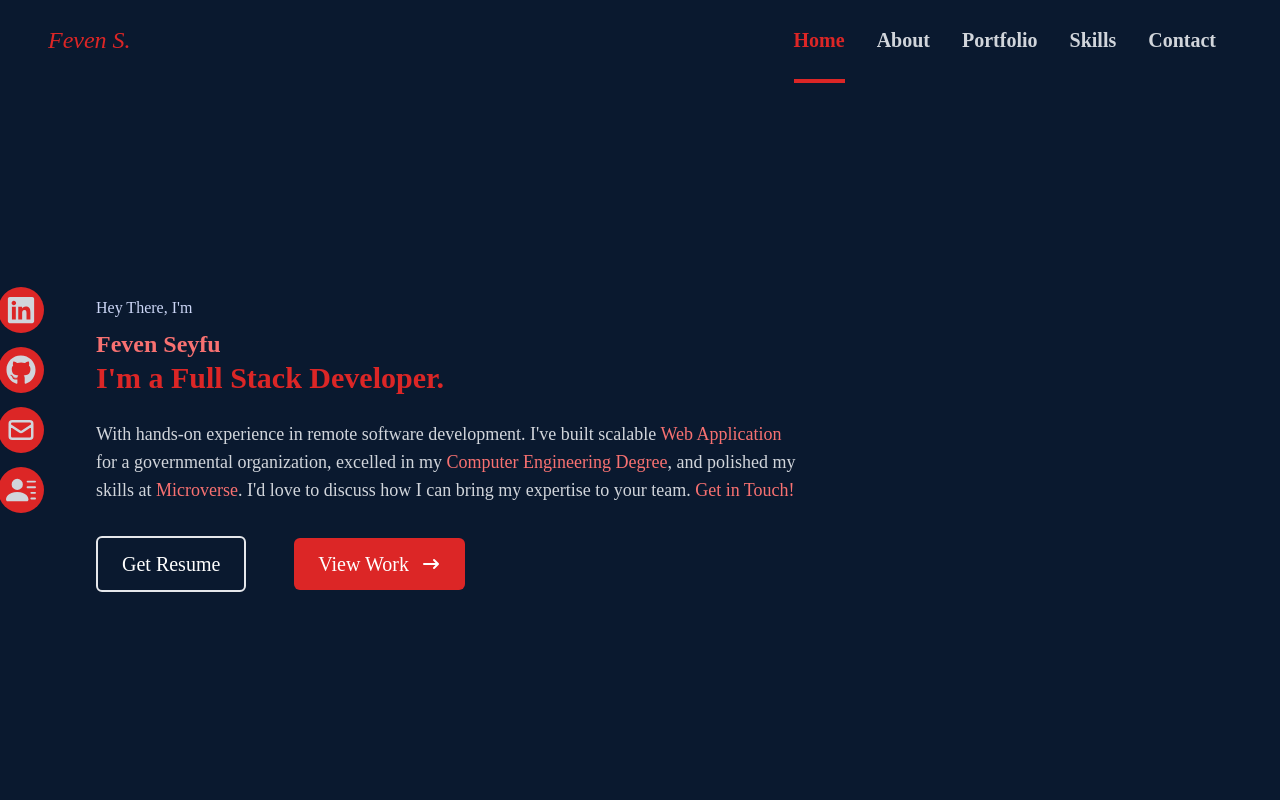
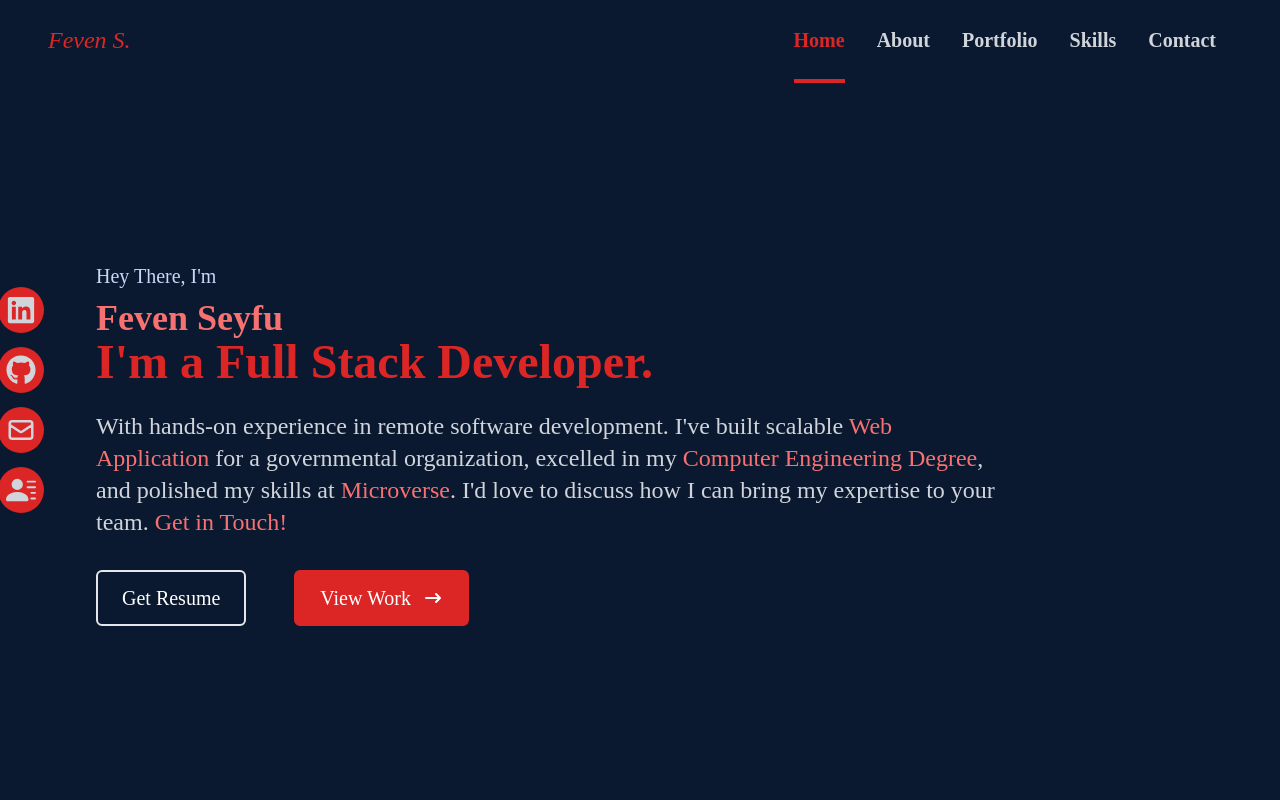
Before and after one commit to FevenSeyfu/myportfolio-react, a React (Vite) app: page / in a window 1280 px wide. Shown: the top 800 px of the page. Built offline with nearby package versions, Linux system fonts and the light colour scheme; a web font is replaced by a local one.

Commit message:
Fix hero section gap and text sizes

```diff
--- a/src/components/Hero.jsx
+++ b/src/components/Hero.jsx
@@ -22,20 +22,20 @@ const Hero = () => {
   return (
     <div
       name="home"
-      className="w-full h-screen bg-[#0a192f] pt-40 md:pt-24 lg:pt-24 lg:px-[5%] flex flex-row gap-12"
+      className="w-full h-screen bg-[#0a192f] pt-10 md:pt-24 lg:pt-24 lg:px-[5%] flex flex-row gap-24"
       onMouseEnter={handleMouseEnter}
     >
       <section className="w-full  mx-auto px-8 flex flex-col md:h-full justify-center gap-2">
-        <p className="text-[#ccd6f6]">Hey There, I'm</p>
+        <p className="text-[#ccd6f6] text-md md:text-lg lg:text-xl">Hey There, I'm</p>
         <div>
-          <h2 className="text-red-400 text-xl lg:text-2xl font-bold">
+          <h2 className="text-red-400 text-xl md:text-2xl lg:text-4xl font-bold">
             Feven Seyfu
           </h2>
-          <h1 className="text-red-600 text-3xl lg:text-3xl font-bold">
+          <h1 className="text-red-600 text-4xl md:4xl lg:text-5xl font-bold">
             I'm a Full Stack Developer.
           </h1>
         </div>
-        <p className=" text-gray-300 text-md md:text-lg py-4 max-w-[700px]">
+        <p className=" text-gray-300 text-md md:text-xl lg:text-2xl py-4 lg:max-w-[900px]">
           With hands-on experience in remote software development. I've built
           scalable{" "}
           <a
@@ -66,7 +66,7 @@ const Hero = () => {
             Get in Touch!
           </a>
         </p>
-        <div className="flex gap-2 md:hidden">
+        <div className="flex gap-2 my-4 md:hidden">
           <a
             href="https://www.linkedin.com/in/fevenseyfu/"
             className="bg-red-600 rounded-full p-2 hover:animate-bounce duration-500"
@@ -99,13 +99,13 @@ const Hero = () => {
         <div className="flex fle-row gap-2 md:gap-4 lg:gap-12 items-center text-base lg:text-xl">
           <a
             href="https://drive.google.com/file/d/1RAFSlRP88BpNChu9Ns5iYck7wCgalOAu/view?usp=drive_link"
-            className="text-white border-2 px-3 md:px-6 py-1 md:py-3 my-2 flex items-center rounded-md hover:bg-red-600 hover:border-red-600"
+            className="text-white border-2 px-3 md:px-6 py-3 my-2 flex items-center rounded-md  hover:border-red-600 hover:text-red-600"
           >
             Get Resume
           </a>
 
           <Link to="Portfolio" smooth={true} duration={500}>
-            <button className="bg-red-600 text-white hover:text-red-600  hover:bg-[#0a192f] hover:border-2 hover:border-red-600 group  px-3 md:px-6 py-1 md:py-3 my-2 flex items-center rounded-md ">
+            <button className="bg-red-600 border-red-600 text-white hover:text-red-600  hover:bg-[#0a192f] border-2 hover:border-red-600 group  px-3 md:px-6 py-3 my-2 flex items-center rounded-md ">
               View Work
               <span className="group-hover:rotate-90 duration-300">
                 <HiArrowNarrowRight className="ml-3" />
@@ -114,7 +114,6 @@ const Hero = () => {
           </Link>
         </div>
       </section>
-      {/* <aside className="hidden lg:block rounded-2xl shadow-2xl shadow-red-400 w-1/2 h-[25rem] my-auto"></aside> */}
     </div>
   );
 };
```
